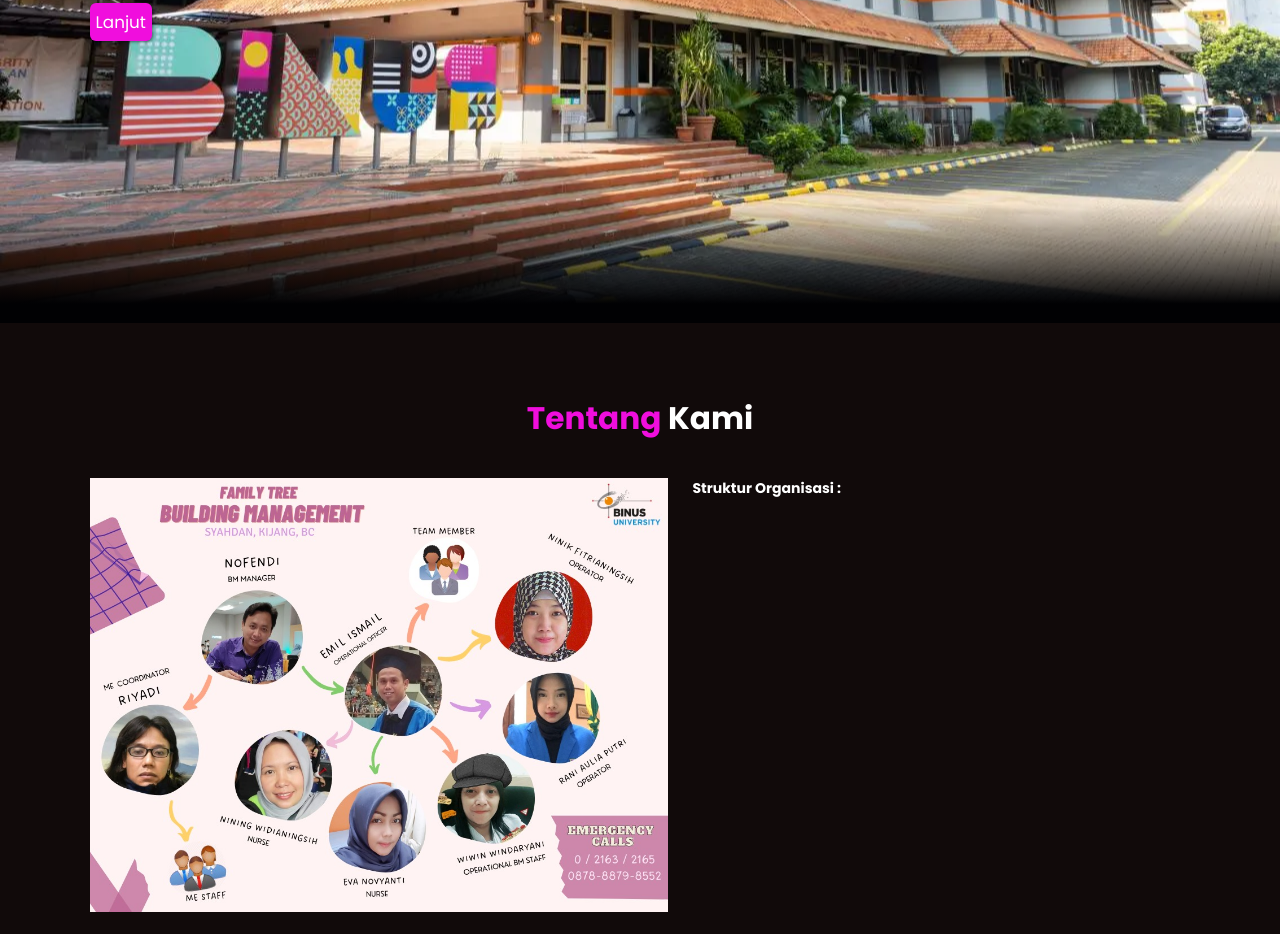
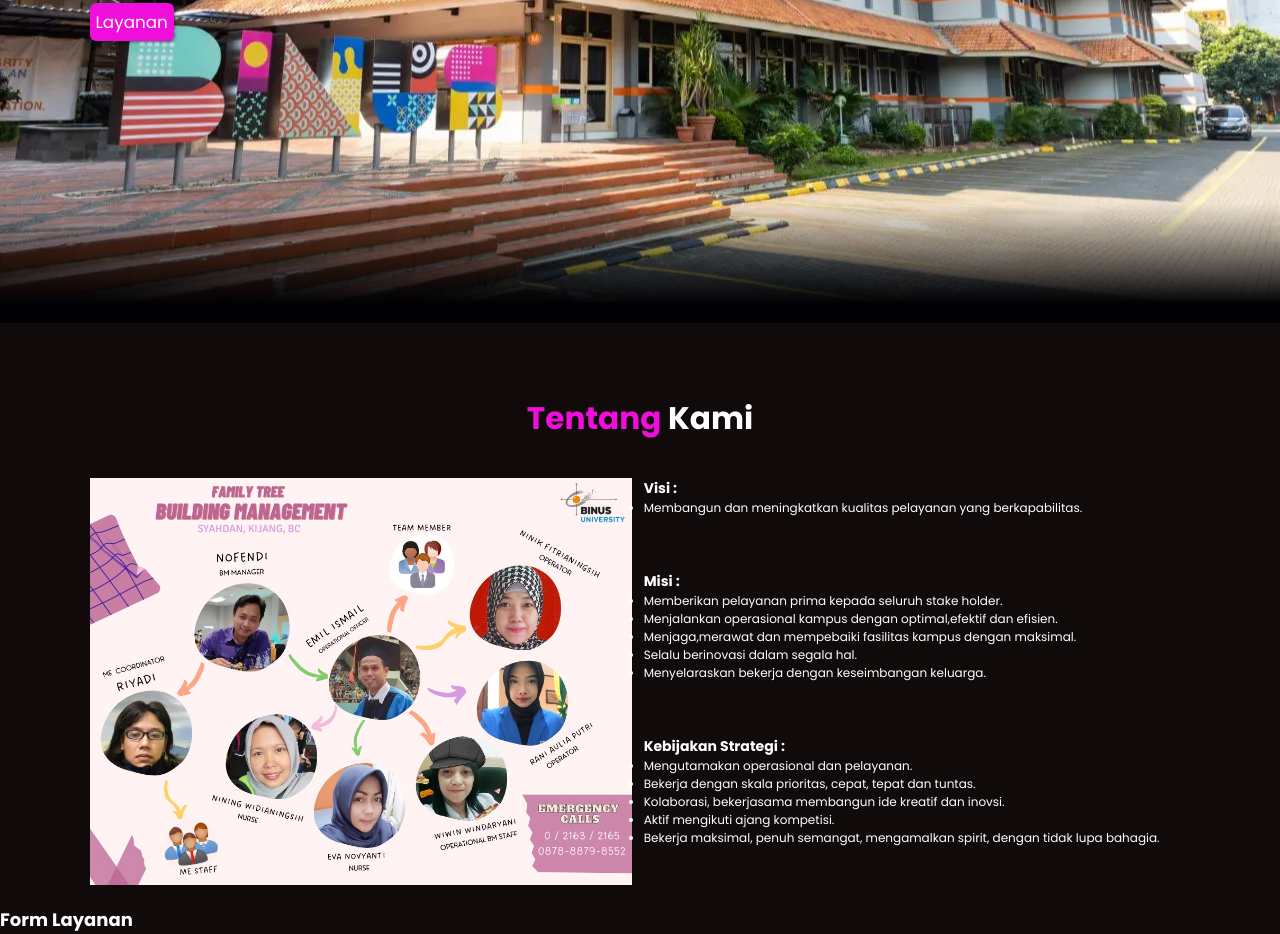
Before and after one commit to windsman09/windsman09.github.io, a plain HTML site: page index.html in a window 1280 px wide. Shown: the part 477-1411 px from the top of the page. Drawn offline with nearby package versions, Linux system fonts and the light colour scheme.

Commit message:
Update index.html

```diff
--- a/index.html
+++ b/index.html
@@ -38,12 +38,12 @@
     </nav>
     <!-- Navbar end -->
 
-    <!-- Hero Section start -->
+  <!-- Hero Section start -->
     <section class="hero" id="home">
       <main class="content">
         <h1>Binus <span>Syahdan & Kijang</span></h1>
         <p>Selamat datang di kampus Binus Syahdan dan Kijang</p>
-        <a href="#" class="cta">Lanjut</a>
+        <a href="#menu" class="cta">Layanan</a>
       </main>
     </section>
 
@@ -56,12 +56,55 @@
         <div class="about-img">
           <img src="img/struktur-org.jpeg" alt="Tentang Kami" />
         </div>
-        <div class="content"></div>
-        <h3>Struktur Organisasi :</h3>
+        <div class="content">
+          <h3>Visi :</h3>
+          <ul>
+            <li>
+              Membangun dan meningkatkan kualitas pelayanan yang berkapabilitas.
+            </li>
+          </ul>
+          <br />
+          <br />
+          <br />
+          <h3>Misi :</h3>
+          <ul>
+            <li>Memberikan pelayanan prima kepada seluruh stake holder.</li>
+            <li>
+              Menjalankan operasional kampus dengan optimal,efektif dan efisien.
+            </li>
+            <li>
+              Menjaga,merawat dan mempebaiki fasilitas kampus dengan maksimal.
+            </li>
+            <li>Selalu berinovasi dalam segala hal.</li>
+            <li>Menyelaraskan bekerja dengan keseimbangan keluarga.</li>
+          </ul>
+          <br />
+          <br />
+          <br />
+
+          <h3>Kebijakan Strategi :</h3>
+          <ul>
+            <li>Mengutamakan operasional dan pelayanan.</li>
+            <li>Bekerja dengan skala prioritas, cepat, tepat dan tuntas.</li>
+            <li>Kolaborasi, bekerjasama membangun ide kreatif dan inovsi.</li>
+            <li>Aktif mengikuti ajang kompetisi.</li>
+            <li>
+              Bekerja maksimal, penuh semangat, mengamalkan spirit, dengan tidak
+              lupa bahagia.
+            </li>
+          </ul>
+        </div>
       </div>
     </section>
 
-    <!-- Avout Section end -->
+    <!-- About Section end -->
+
+    <!-- Menu Section star -->
+    <section id="menu" class="menu">
+      <h2><span>Form</span> Layanan</h2>
+    </section>
+    <!-- Menu Section end -->
+
     <!-- Feather icons -->
     <script>
       feather.replace();
```
